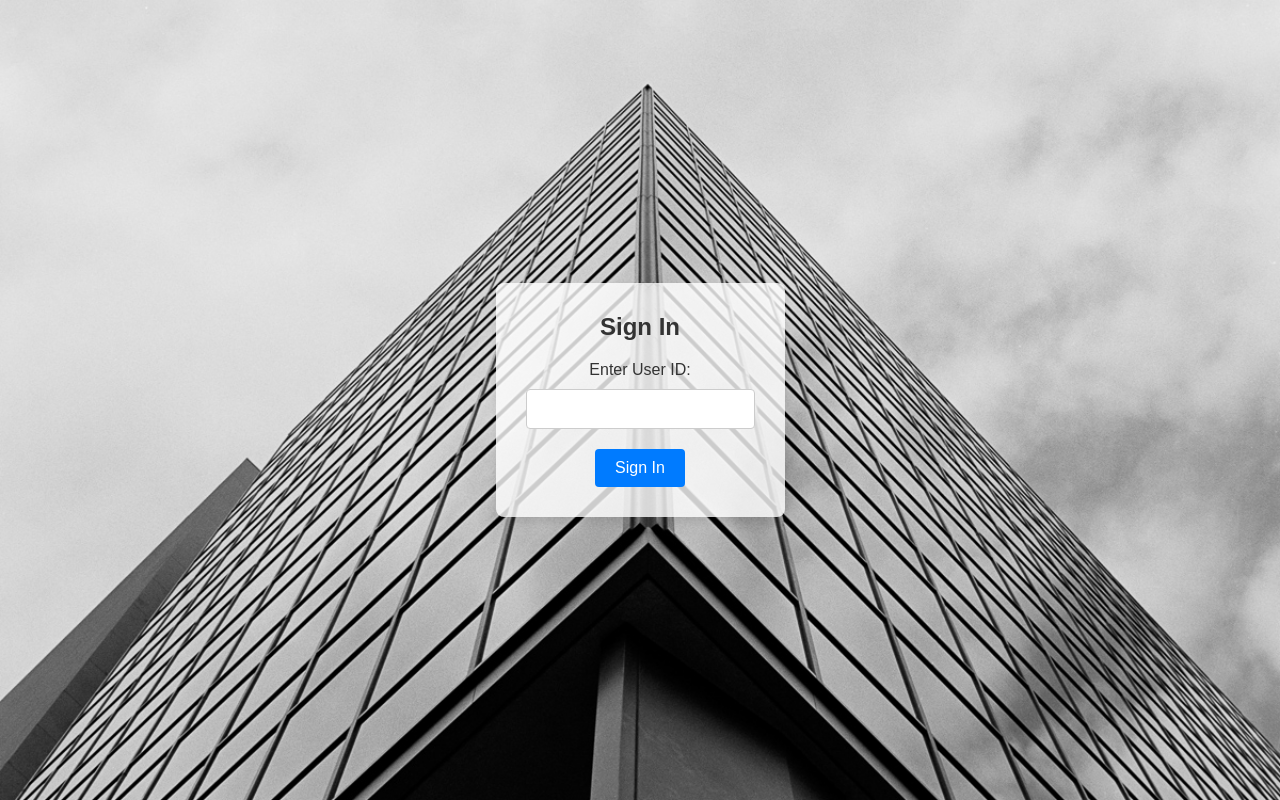
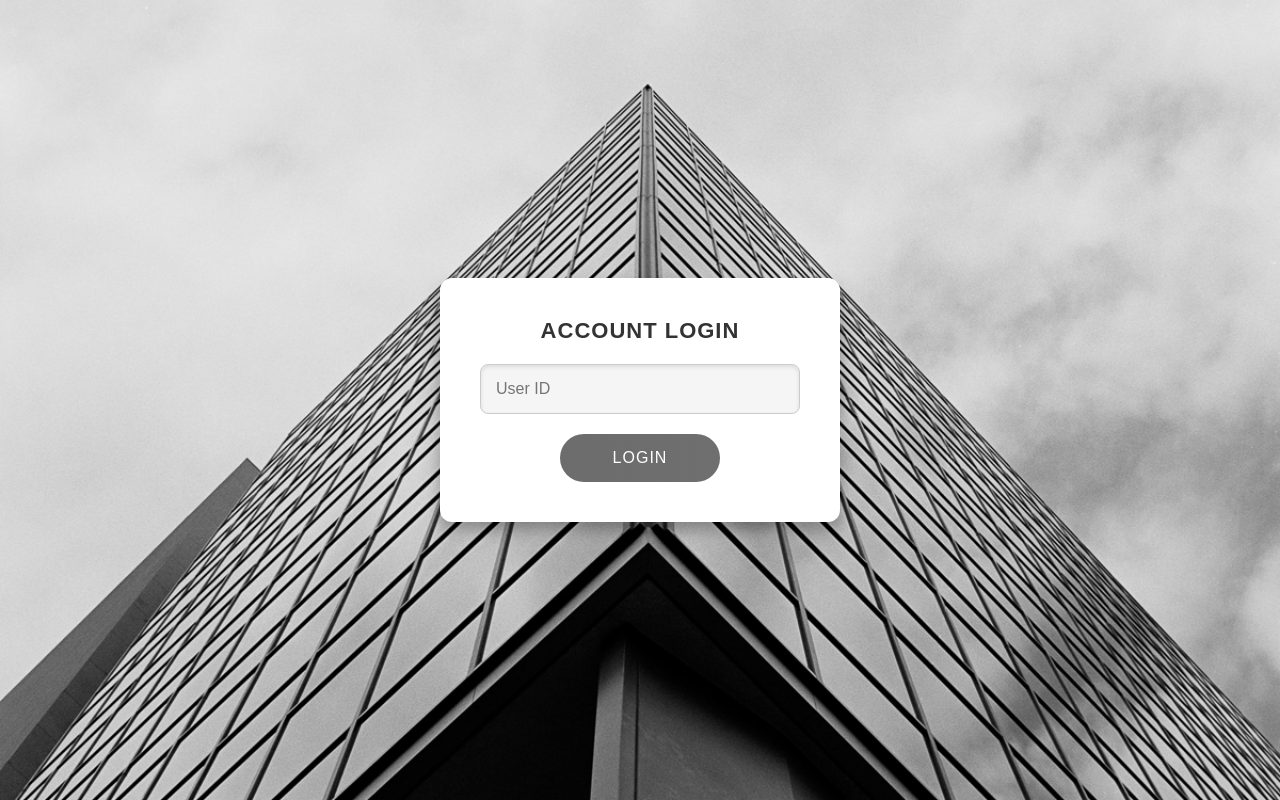
Before and after one commit to divyayayya/Divya, a PHP site: page /login.php in a window 1280 px wide. Run offline with PHP 8.4, Linux system fonts and the light colour scheme.

Commit message:
Update login.php
updated frontend

```diff
--- a/login.php
+++ b/login.php
@@ -22,20 +22,25 @@
             background-size: cover;
             background-position: center;
             background-repeat: no-repeat;
+            filter: grayscale(100%);
         }
 
         .container {
-            background-color: rgba(255, 255, 255, 0.8); /* Slight transparency for contrast */
-            padding: 30px;
-            border-radius: 8px;
-            box-shadow: 0 4px 8px rgba(0, 0, 0, 0.1);
+            background-color: #fff;
+            padding: 40px;
+            border-radius: 12px;
+            box-shadow: 0 8px 16px rgba(0, 0, 0, 0.3);
             text-align: center;
+            width: 100%;
+            max-width: 400px;
         }
 
         h1 {
-            font-size: 24px;
+            font-size: 22px;
             color: #333;
             margin-bottom: 20px;
+            text-transform: uppercase;
+            letter-spacing: 1px;
         }
 
         form {
@@ -45,33 +50,36 @@
         }
 
         label {
-            font-size: 16px;
-            color: #333;
-            margin-bottom: 10px;
+            display: none; /* Hides the label, using placeholders instead */
         }
 
-        input[type="text"] {
-            padding: 10px;
+        input[type="text"], input[type="password"] {
+            padding: 15px;
             width: 100%;
-            max-width: 300px;
             border: 1px solid #ccc;
-            border-radius: 4px;
+            border-radius: 8px;
             margin-bottom: 20px;
             font-size: 16px;
+            background-color: #f5f5f5;
+            box-shadow: inset 0 2px 4px rgba(0, 0, 0, 0.1);
         }
 
         input[type="submit"] {
-            padding: 10px 20px;
-            background-color: #007BFF;
+            padding: 15px;
+            background-image: linear-gradient(to right, #ff416c, #ff4b2b);
             color: #fff;
             border: none;
-            border-radius: 4px;
+            border-radius: 50px;
             cursor: pointer;
+            width: 50%;
             font-size: 16px;
+            text-transform: uppercase;
+            letter-spacing: 1px;
+            transition: background 0.3s ease;
         }
 
         input[type="submit"]:hover {
-            background-color: #0056b3;
+            background-image: linear-gradient(to right, #ff4b2b, #ff416c);
         }
 
         .error-message {
@@ -84,13 +92,10 @@
 
 <body>
     <div class="container">
-        <h1>Sign In</h1>
+        <h1>Account Login</h1>
         <form action="process_login.php" method="post">
-            <label for="userID">Enter User ID:</label>
-            <input type="text" id="userID" name="userID" value="<?php echo isset($_GET['userID']) ? htmlspecialchars($_GET['userID']) : ''; ?>" required />
-
-            <input type="submit" value="Sign In">
-
+            <input type="text" id="userID" name="userID" placeholder="User ID" required />
+            <input type="submit" value="Login">
             <?php
             $_SESSION = [];
             if (isset($_GET['error']) && $_GET['error'] === 'true') {
```
